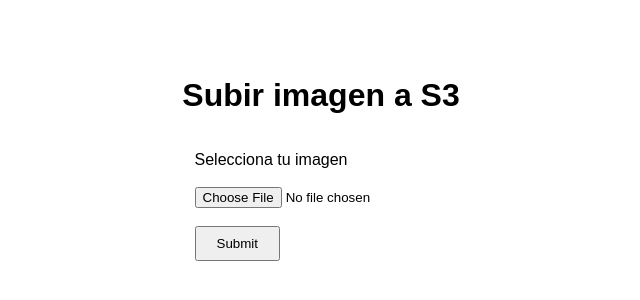
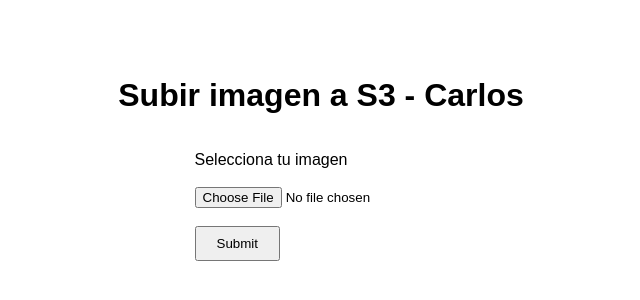
Before and after one commit to Neith21/williams-proyect, a plain HTML site: page static/index.html in a window 1280 px wide. Shown: the part 250-550 px from the top of the page, without its empty margins (319-959 px from the left). Drawn offline with Linux system fonts and the light colour scheme.

Commit message:
Actualizar el título de la página de carga de imágenes a S3 para incluir el nombre "Carlos"

```diff
--- a/static/index.html
+++ b/static/index.html
@@ -11,7 +11,7 @@
   </style>
 </head>
 <body>
-  <h1>Subir imagen a S3</h1>
+  <h1>Subir imagen a S3 - Carlos</h1>
   <img id="preview" src="" alt="" style="display:none" />
   <form id="uploadForm">
     <label for="image">Selecciona tu imagen</label><br/><br/>
```
